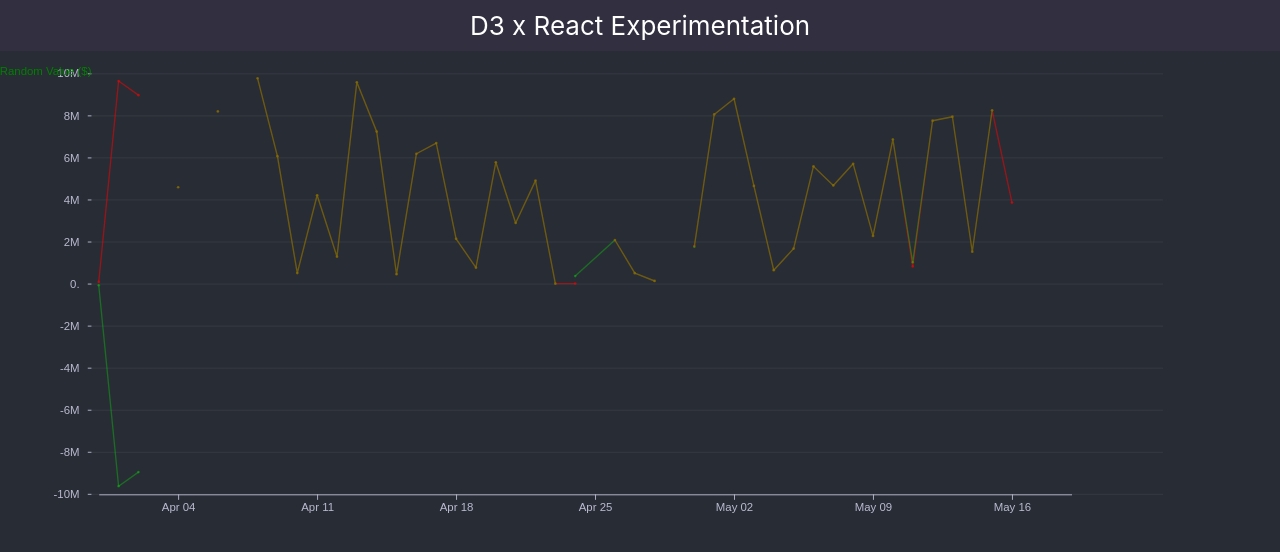
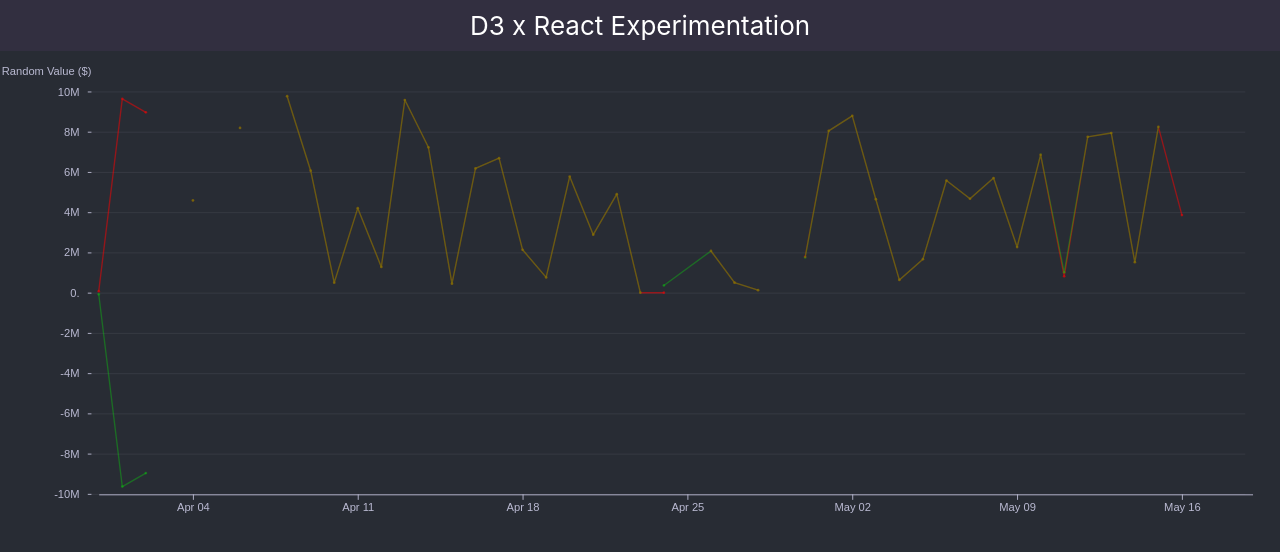
Before and after one commit to gg2/d3-react-experimental, a React (Create React App) app: page / in a window 1280 px wide. Shown: the top 552 px of the page. Built offline with nearby package versions, Linux system fonts and the light colour scheme.

Commit message:
Update MultiLineChart to make tooltip work

```diff
--- a/src/App.js
+++ b/src/App.js
@@ -13,7 +13,7 @@
       <header className="App-header">
         D3 x React Experimentation
       </header>
-      <MultiLineChart multiData={ data } />
+      <MultiLineChart plotData={ data } />
     </div>
   );
 }
--- a/src/MultiLineChart.js
+++ b/src/MultiLineChart.js
@@ -1,5 +1,5 @@
 // NPM packages
-import React, { useRef, useEffect } from 'react';
+import React, { useEffect, useRef, useState } from 'react';
 import * as d3 from 'd3';
 
 import {
@@ -7,6 +7,9 @@
     diffColors,
     chartHeight, sharedLeftMargin
 } from './resources/constants';
+import {
+    secondsToReadableDate
+} from './utils';
 
 
 // Source for using D3 in React:
@@ -24,28 +27,47 @@
 
 // Source:
 // https://observablehq.com/@d3/multi-line-chart
-const MultiLineChart = ({ multiData }) => {
+const MultiLineChart = ({ plotData }) => {
 
-    let title = undefined; // given d in data, returns the title text
-    let defined = undefined; // for gaps in data
-    let curve = d3.curveLinear; // method of interpolation between points
     const chartWidth = 1400; // outer width, in pixels
     const margins = {
-        top: 10,
-        right: 120,
+        top: 30,
+        right: 30,
         bottom: 30,
         left: sharedLeftMargin,
     };
     const plotWidth = chartWidth - margins.left - margins.right;
     const plotHeight = chartHeight - margins.top - margins.bottom;
-    let xType = d3.scaleUtc; // the x-scale type
-    let xDomain = undefined; // [xmin, xmax]
-    let xRange = [margins.left, plotWidth]; // [left, right]
-    let yType = d3.scaleLinear; // the y-scale type
-    let dynamicY = false; // y-axis follows data (true), or always based at 0 (false)?
-    let yDomain = undefined; // [ymin, ymax]
-    let yRange = [chartHeight - margins.bottom, margins.top]; // [bottom, top]
-    let yFormat = (d) => { // a format specifier string for the y-axis
+    const diff = changed; // in actual usage outside this experiment, would be provided to MultiLineChart as a parameter
+    const [ d3PlotConfig, ] = useState({
+        curve: d3.curveLinear, // method of interpolation between points
+        margins: margins,
+        plotWidth: plotWidth,
+        plotHeight: plotHeight,
+        xType: d3.scaleUtc, // the x-scale type
+        xRange: [margins.left, plotWidth + margins.left], // [left, right]
+        yType: d3.scaleLinear, // the y-scale type
+        yRange: [chartHeight - margins.bottom, margins.top], // [bottom, top]
+        yLabel: "Random Value ($)", // a label for the y-axis; in actual usage, would be determined by/provided with data
+        dynamicY: false, // y-axis follows data (true), or always based at 0 (false)?
+        textColor: diffColors[same].dark, // color of axes labels and other text
+        axisFontSize: "1.222222em", // font-size of axes
+        tooltipFontSize: "1.555555em", // font-size of tooltip text
+        strokeLinecap: "round", // stroke line cap of the line
+        strokeLinejoin: "round", // stroke line join of the line
+        strokeWidth: 1.5, // stroke width of line, in pixels
+        strokeOpacity: 1, // stroke opacity of line
+        mixBlendMode: null, // blend mode of lines
+        // TODO: Change mixBlendMode to setting color opacity to 100%
+    });
+    const chartElemRefs = useRef({});
+
+    function getPlotColor(z) { // z == d.src
+        const _z = ( !z ? nonDiff : ( diff === added ? added : z ));
+        return diffColors[_z].line;
+    }
+
+    function yFormat(d) { // formats y-axis tick labels
         if (d >= Math.pow(10, 6) || d <= -1 * Math.pow(10, 6)) {
             return new Intl.NumberFormat('en-US', {style: 'decimal', notation: "compact", compactDisplay: "short"}).format(d);
         }
@@ -55,56 +77,44 @@
         else {
             return d.toPrecision(7).replace(/0+$/,"");  // remove trailing zeros
         }
-    };
-    let yLabel = "Random Value ($)"; // a label for the y-axis
-    let zDomain = undefined; // array of z-values
-    let plotColor = (z) => { // stroke color of line, as a constant or a function of *z*
-        if (!z) z = nonDiff;
-        return diffColors[z].line;
-    };
-    let textColor = "#babad2"; // color of axes labels and other text
-    let axisFontSize = "1.25em"; // font-size of axes labels
-    let strokeLinecap = "round"; // stroke line cap of the line
-    let strokeLinejoin = "round"; // stroke line join of the line
-    let strokeWidth = 1.5; // stroke width of line, in pixels
-    let strokeOpacity = 1; // stroke opacity of line
-    let mixBlendMode = null; // blend mode of lines
-
-
-    const chartRef = useD3Plot((svg) => {
+    }
 
     // Compute values.
-        const X = d3.map(multiData, d => d.x); // Array of times
-        const Y = d3.map(multiData, d => d.y); // Array of data values
-        const Z = d3.map(multiData, d => d.src); // Array of the "category" -- plot source, in my case.
-        //const O = d3.map(multiData, d => d); // Array of the input values <= Exactly the same as the input data
-        if (defined === undefined) defined = (d, i) => !(
-            [null, undefined].includes(X[i]) ||
-            isNaN(X[i]) ||
-            [null, undefined].includes(Y[i]) ||
-            isNaN(Y[i])
+    const X = d3.map(plotData, d => d.x); // Array of times
+    const Y = d3.map(plotData, d => d.y); // Array of data values
+    const Z = d3.map(plotData, d => d.src); // Array of the "category" -- d.src (A|B), in this case.
+    //const O = d3.map(plotData, d => d); // Array of the input values <= Exactly the same as the input data
+    let defined = d => !( // identifies gaps in data
+        [null, undefined].includes(d.x) ||
+        isNaN(d.x) ||
+        [null, undefined].includes(d.y) ||
+        isNaN(d.y)
     );
-        const D = d3.map(multiData, defined); // Array of true|false
+    const D = d3.map(plotData, defined); // Array of true|false
 
     // Compute default domains, and unique the z-domain.
-        if (xDomain === undefined) xDomain = d3.extent(X);
-        if (yDomain === undefined) {
-            let yMin = ( dynamicY ? d3.min(Y) : d3.min([0, d3.min(Y)]) );
+    let xDomain = d3.extent(X); // [xmin, xmax]
+    let yDomain = (() => { // [ymin, ymax]
+        let yMin = ( d3PlotConfig.dynamicY ? d3.min(Y) : d3.min([0, d3.min(Y)]) );
         let yMax = d3.max(Y, d => typeof d === "string" ? +d : d);
         let yPadding = (yMax - yMin) * .02;
         yMin = yMin - yPadding;
         yMax = yMax + yPadding;
-            yDomain = [yMin, yMax];
-        }
-        if (zDomain === undefined) zDomain = Z;
-        zDomain = new d3.InternSet(zDomain); // Exactly as expected: Z reduced to a set of 2
+        return [yMin, yMax];
+    })();
+    let zDomain = new d3.InternSet(Z); // Exactly as expected: Z reduced to a set of 2
 
     // Omit any data not present in the z-domain.
     const I = d3.range(X.length).filter(i => zDomain.has(Z[i])); // Array of values 0 -> X.length - 1, continuous ?unless Z has bad values?
 
-        // Construct scales and axes.
-        const xScale = xType(xDomain, xRange);
-        const yScale = yType(yDomain, yRange);
+    // Construct scales for axes.
+    const xScale = d3PlotConfig.xType(xDomain, d3PlotConfig.xRange);
+    const yScale = d3PlotConfig.yType(yDomain, d3PlotConfig.yRange);
+
+    const chartRef = useD3Plot((svg) => {
+        const cfg = d3PlotConfig;
+
+        // Construct axes.
         const xAxis = d3.axisBottom(xScale)
             .ticks(chartWidth / (chartWidth/12))
             .tickSizeOuter(0);
@@ -114,115 +124,143 @@
             .tickFormat(yFormat)
             .tickPadding(9);
 
-        // Compute titles.
-        const T = title === undefined ? Z : title === null ? null : d3.map(multiData, title);
-
         // Construct a line generator.
         const line = d3.line()
             .defined(i => D[i])
-            .curve(curve)
+            .curve(cfg.curve)
             .x(i => xScale(X[i]))
             .y(i => yScale(Y[i]));
 
         svg
-            .attr("width", chartWidth)
-            .attr("height", chartHeight)
             .attr("viewBox", [0, 0, chartWidth, chartHeight])
             .attr("style", "max-width: 100%; height: auto; height: intrinsic; background-color: #282c34;")
             .style("-webkit-tap-highlight-color", "transparent")
-            .selectAll('*').remove()
-            .on("pointerenter", pointerentered)
-            .on("pointermove", pointermoved)
-            .on("pointerleave", pointerleft)
-            .on("touchstart", event => event.preventDefault());
+            .selectAll('*').remove();
 
         svg.append("g")
+            .attr("class", "axis x-axis")
             .attr("transform", `translate(0,${chartHeight - margins.bottom})`)
             .call(xAxis)
-            .style("color", textColor)
+            .style("color", cfg.textColor)
             .selectAll("text")
-                .style("font-size", axisFontSize);
+                .style("font-size", cfg.axisFontSize);
 
         svg.append("g")
+            .attr("class", "axis y-axis")
             .attr("transform", `translate(${margins.left * .926},0)`)
             .call(yAxis)
-            .style("color", textColor)
+            .style("color", cfg.textColor)
             .call(g => g.select(".domain").remove())
             .call(g => g.selectAll(".tick line").clone()
-                .attr("x2", chartWidth - margins.left - margins.right)
+                .attr("x2", plotWidth)
                 .attr("stroke-opacity", 0.1))
             .call(g => g.append("text")
                 .attr("x", 0)
-                .attr("y", axisFontSize)
-                .attr("fill", "green")
+                .attr("y", cfg.axisFontSize)
+                .attr("fill", diffColors[same].dark)
                 .attr("text-anchor", "end")
-                .text(yLabel))
+                .text(cfg.yLabel))
             .selectAll("text")
-                .style("font-size", axisFontSize);
+                .style("font-size", cfg.axisFontSize);
 
-        const path = svg.append("g")
+        const paths = svg.append("g")
+            .attr("class", "plotPaths")
             .attr("fill", "none")
-            .attr("stroke", typeof plotColor === "string" ? plotColor : null)
-            .attr("stroke-width", strokeWidth)
-            .attr("stroke-linecap", strokeLinecap)
-            .attr("stroke-linejoin", strokeLinejoin)
-            .attr("stroke-opacity", strokeOpacity)
+            .attr("stroke-width", cfg.strokeWidth)
+            .attr("stroke-linecap", cfg.strokeLinecap)
+            .attr("stroke-linejoin", cfg.strokeLinejoin)
+            .attr("stroke-opacity", cfg.strokeOpacity)
             .selectAll("path")
             .data(d3.group(I, i => Z[i]))
             .join("path")
-                    .style("mix-blend-mode", mixBlendMode)
-                    .attr("stroke", typeof plotColor === "function" ? ([z]) => plotColor(z) : null)
+                .attr("class", ([z]) => `plotLine${z} plotPath${z}`)
+                .style("mix-blend-mode", cfg.mixBlendMode)
+                .attr("stroke", ([z]) => getPlotColor(z))
                 .attr("d", ([, I]) => line(I));
+        chartElemRefs.current['paths'] = paths;
 
-        const plotPts = d3.filter(multiData, (d, i) => defined(d, i));
-        svg.selectAll(".plotPts")
-            .data(plotPts)
+        const circles = svg.select("g.plotPaths")
+            .selectAll("circle.plotPathPt")
+            .data(d3.filter(plotData, (d, i) => defined(d, i)))
             .join("circle")
-              .attr("class", "plotPts")
-              .attr("fill", d => plotColor(d.src))
+                .attr("class", d => `plotPathPt plotPathPt${d.src} plotPath${d.src}`)
+                .attr("fill", d => getPlotColor(d.src))
                 .attr("stroke", "none")
-              .attr("r", strokeWidth)
+                .attr("r", cfg.strokeWidth)
                 .attr("cx", d => xScale(d.x))
                 .attr("cy", d => yScale(d.y));
+        chartElemRefs.current['circles'] = circles;
 
-        const dot = svg.append("g")
+        const tooltip = svg.append("g")
+            .attr("class", "plotTooltip")
             .attr("display", "none");
+        tooltip.append("circle")
+                .attr("fill", "none")
+                .attr("stroke", cfg.textColor)
+                .attr("r", cfg.strokeWidth * 1.666667);
+        tooltip.append("text")
+                .attr("fill", cfg.textColor)
+                .attr("text-anchor", "middle")
+                .attr("y", 27);
+        chartElemRefs.current['tooltip'] = tooltip;
 
-        dot.append("circle")
-            .attr("r", strokeWidth * 1.666667);
-
-        dot.append("text")
-            .attr("font-family", "sans-serif")
-            .attr("font-size", axisFontSize)
-            .attr("text-anchor", "middle")
-            .attr("y", -9);
+        return svg;
+    });
 
     function pointermoved(event) {
+        // const svg = d3.select(chartRef.current);
+        //const paths = chartElemRefs.current['paths'];
+        const tooltip = chartElemRefs.current['tooltip'];
+
         const [xm, ym] = d3.pointer(event);
         const i = d3.least(I, i => Math.hypot(xScale(X[i]) - xm, yScale(Y[i]) - ym)); // closest point
-            path.style("stroke", ([z]) => Z[i] === z ? null : "#ddd").filter(([z]) => Z[i] === z).raise();
-            dot.attr("transform", `translate(${xScale(X[i])},${yScale(Y[i])})`);
-            if (T) dot.select("text").text(T[i]);
-            svg.property("value", multiData[i]).dispatch("input", {bubbles: true}); // TODO: Is this broken w/ O -> multiData?
-        }                                                                           //       Does it need to reference a more specific property (than just multiData[i])?
+
+        //paths.style("stroke", ([z]) => Z[i] === z ? null : "#ddd").filter(([z]) => Z[i] === z).raise();
+        // TODO: Handle circles
+        const x = xScale(X[i]);
+        const y = yScale(Y[i]);
+        const xMax = xScale(X[X.length-1]);
+        tooltip.attr("transform", `translate(${x},${y})`);
+        const tooltipText = tooltip.select("text");
+        const tooltipTextText = secondsToReadableDate(X[i]/1000);
+        tooltipText.text(tooltipTextText)
+            .attr("transform", `translate(0,-${Math.floor(5 + y)})`) //${plotHeight - yScale(Y[i])})`)
+            .attr("text-anchor", ( x < xMax*0.125 ? "start" : ( x > xMax*0.875 ? "end" : "middle" )));
+        // svg.property("value", plotData[i]);
+        // svg.dispatch("input", {bubbles: true});
+    }
 
     function pointerentered() {
-            path.style("mix-blend-mode", null).style("stroke", "#ddd");
-            dot.attr("display", null);
+        //const paths = chartElemRefs.current['paths'];
+        const tooltip = chartElemRefs.current['tooltip'];
+
+        //paths.style("mix-blend-mode", null).style("stroke", "#ddd");
+        // TODO: Handle circles
+        tooltip.attr("display", null);
     }
 
     function pointerleft() {
-            path.style("mix-blend-mode", mixBlendMode).style("stroke", null);
-            dot.attr("display", "none");
-            svg.node().value = null;
-            svg.dispatch("input", {bubbles: true});
+        // const svg = d3.select(chartRef.current);
+        //const paths = chartElemRefs.current['paths'];
+        const tooltip = chartElemRefs.current['tooltip'];
+
+        //paths.style("mix-blend-mode", d3PlotConfig.mixBlendMode).style("stroke", null);
+        // TODO: Handle circles
+        tooltip.attr("display", "none");
+        // svg.property("value", null);
+        // svg.dispatch("input", {bubbles: true});
     }
 
-    });
-
-
     return (
-        <svg ref={ chartRef }></svg>
+        <svg
+            ref={ chartRef }
+            width={ chartWidth }
+            height={ chartHeight }
+            onPointerEnter={ pointerentered }
+            onPointerMove={ pointermoved }
+            onPointerLeave={ pointerleft }
+            onTouchStart={ event => event.preventDefault() }
+        ></svg>
     );
 };
 
```
Lines whose indentation alone changed are shown as unchanged.
